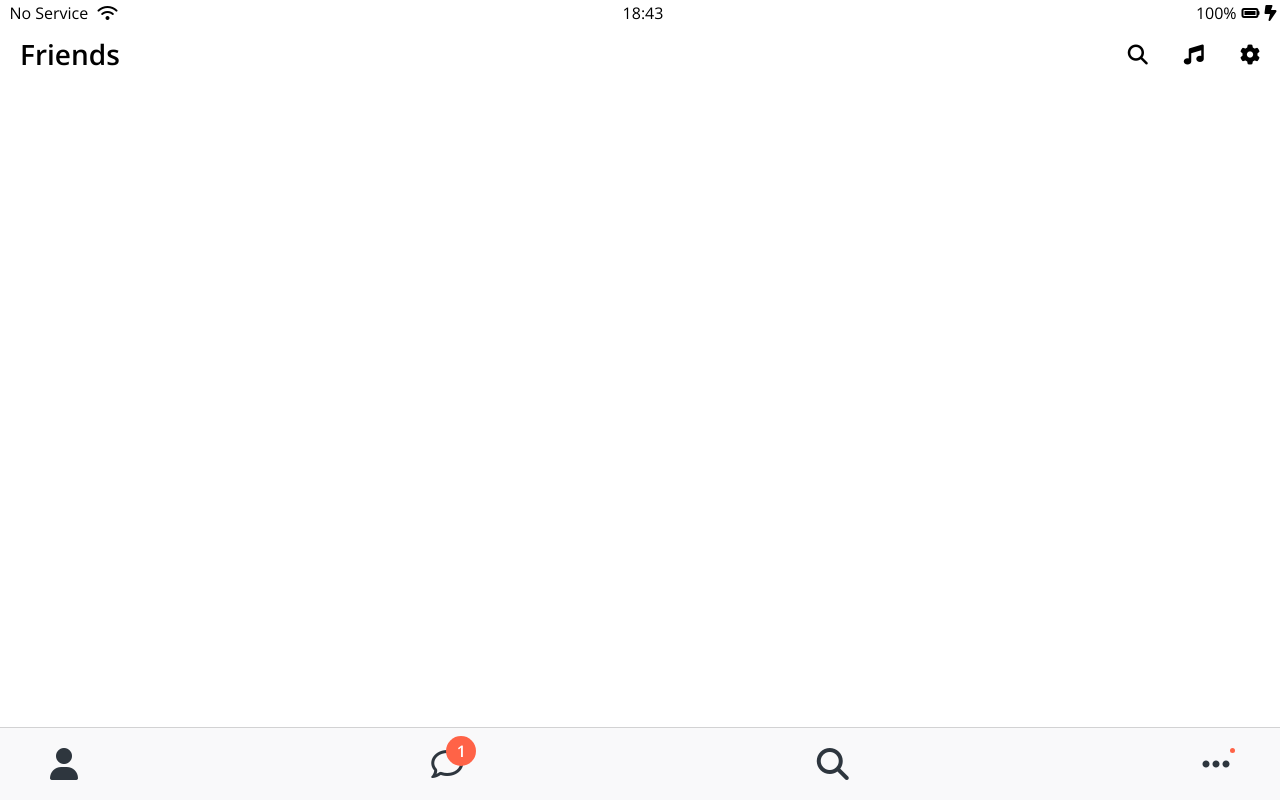
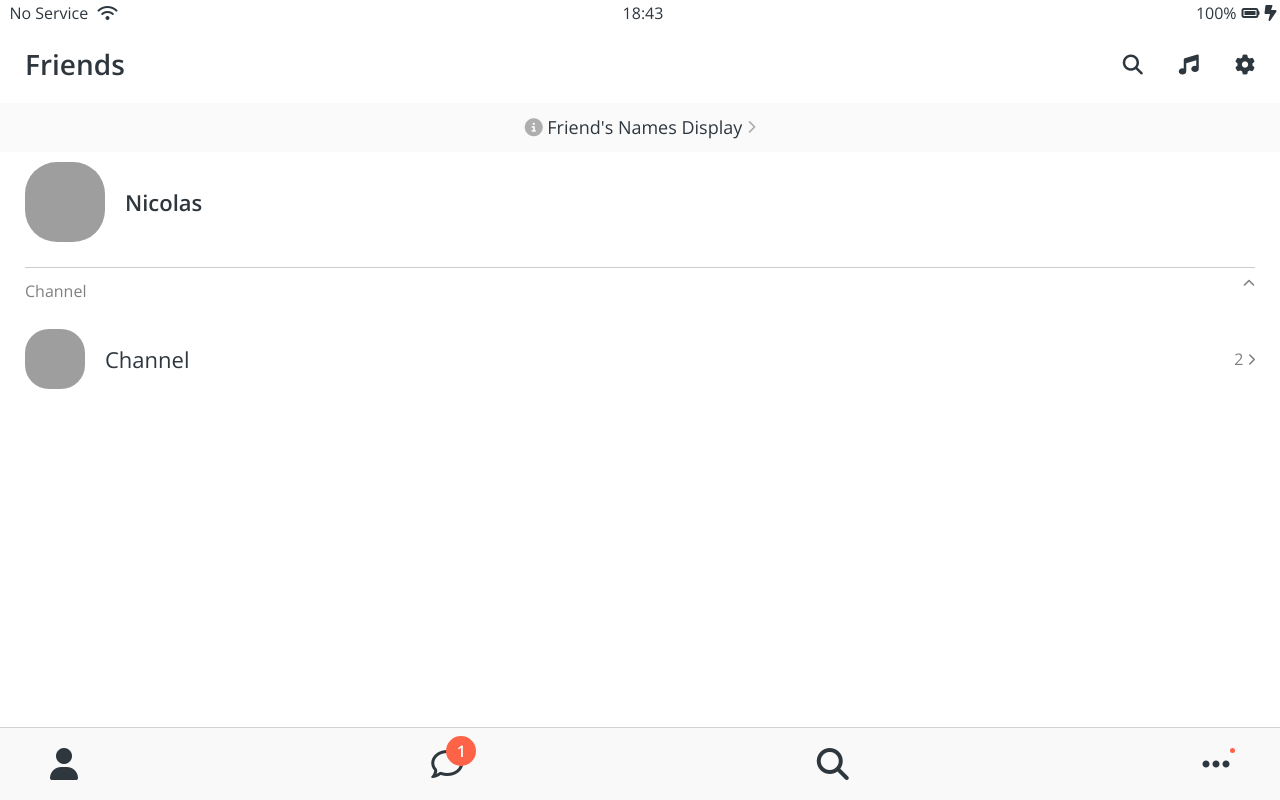
Before and after one commit to ktbyu823op/kokoa-clone, a plain HTML site: page friends.html in a window 1280 px wide. Drawn offline with nearby package versions, Linux system fonts and the light colour scheme; grey boxes are pictures that could not be loaded.

Commit message:
Finished Friends-screen

```diff
--- a/css/components/screen-header.css
+++ b/css/components/screen-header.css
@@ -1,8 +1,8 @@
 .screen-header {
     display: flex;
     justify-content: space-between;
-    padding: 20px;
-    padding-top: 40px;
+    padding: var(--horizontal-space);
+    padding-top: 50px;
     align-items: center;
 }
 
--- /dev/null
+++ b/css/components/user-component.css
@@ -0,0 +1,37 @@
+.user-component{
+    justify-content: space-between;
+}
+
+.user-component, .user-component__column:first-child {
+    display: flex;
+    align-items: center;
+}
+.user-component__avatar {
+    width: 70px;
+    height: 70px;
+    border-radius: 40%;
+    margin-right: 20px;
+}
+.user-component__title {
+    font-weight: 600;
+    font-size: 22px;
+}
+.user-component__subtitle {
+    margin-top: 8px;
+    font-size: 17px;
+    color: rgba(0,0,0,0.5);
+}
+.user-component__avatar--xl {
+    width: 80px;
+    height: 80px;
+}
+.user-component__avatar--sm {
+    width: 60px;
+    height: 60px;
+}
+.user-component__title--not-bold {
+    font-weight: 400;
+}
+.user-component__column:last-child{
+    color: rgba(0,0,0,0.5);
+}
--- /dev/null
+++ b/css/screens/friends.css
@@ -0,0 +1,27 @@
+#friends-display-link {
+    display: block;
+    text-align: center;
+    background-color: #fafafa;
+    padding: 15px 0px;
+    font-size: 18px;
+    margin-bottom: 10px;
+}
+
+#friends-display-link i {
+    color: rgba(0,0,0,0.3);
+}
+
+.friends-screen {
+    padding: 0px var(--horizontal-space);
+}
+.friends-screen__channel {
+    margin-top: 25px;
+    border-top: 1px solid rgba(0,0,0,0.2);
+    padding-top: 15px;
+}
+.friends-screen__channel-header {
+    margin-bottom: 30px;
+    display: flex;
+    justify-content: space-between;
+    color: rgba(0,0,0,0.5);
+}
--- a/css/styles.css
+++ b/css/styles.css
@@ -7,10 +7,13 @@
 @import "components/status-bar.css";
 @import "components/nav-bar.css";
 @import "components/screen-header.css";
+@import "components/user-component.css";
 
 /* Screens */
 @import "screens/login.css";
+@import "screens/friends.css";
 
 body {
+    color: #2e363e;
     font-family: 'Open Sans', sans-serif;
 }
--- a/css/variables.css
+++ b/css/variables.css
@@ -1,3 +1,4 @@
 :root {
     --yellow: #fae100;
+    --horizontal-space: 25px;
 }
--- a/friends.html
+++ b/friends.html
@@ -30,6 +30,51 @@
         <span><i class="fa-solid fa-gear fa-lg"></i></span>
       </div>
     </header>
+
+    <a id="friends-display-link"
+      ><i class="fa-solid fa-circle-info"></i> Friend's Names Display
+      <i class="fa-solid fa-chevron-right fa-xs"></i
+    ></a>
+
+    <main class="friends-screen">
+      <div class="user-component">
+        <div class="user-component__column">
+          <img
+            src="https://media.licdn.com/dms/image/C5603AQH9phekan-TPA/profile-displayphoto-shrink_800_800/0/1516471279976?e=2147483647&v=beta&t=uRbkfV42FATCqv2epklMY6C7EdoccEvLiA5pWPE2osg"
+            class="user-component__avatar user-component__avatar--xl"
+          />
+          <div class="user-component__text">
+            <h4 class="user-component__title">Nicolas</h4>
+            <!-- <h6 class="user-component__subtitle">this text whatever</h6> -->
+          </div>
+        </div>
+        <div class="user-component__column"></div>
+      </div>
+      <div class="friends-screen__channel">
+        <div class="friends-screen__channel-header">
+          <span>Channel</span>
+          <i class="fa-solid fa-chevron-up fa-xs"></i>
+        </div>
+        <div class="user-component">
+          <div class="user-component__column">
+            <img
+              src="https://play-lh.googleusercontent.com/cf3DwPLbS8Z55sDvUSTQ6PL1goPdm8KbZ81g4TEUAaeUh5LDhkzdjxKQ2RX6BGpv0x4"
+              class="user-component__avatar user-component__avatar--sm"
+            />
+            <div class="user-component__text">
+              <h4 class="user-component__title user-component__title--not-bold">
+                Channel
+              </h4>
+              <!-- <h6 class="user-component__subtitle">this text whatever</h6> -->
+            </div>
+          </div>
+          <div class="user-component__column">
+            <span>2</span>
+            <i class="fa-solid fa-chevron-right fa-xs"></i>
+          </div>
+        </div>
+      </div>
+    </main>
 
     <nav class="nav">
       <ul class="nav__list">
```
